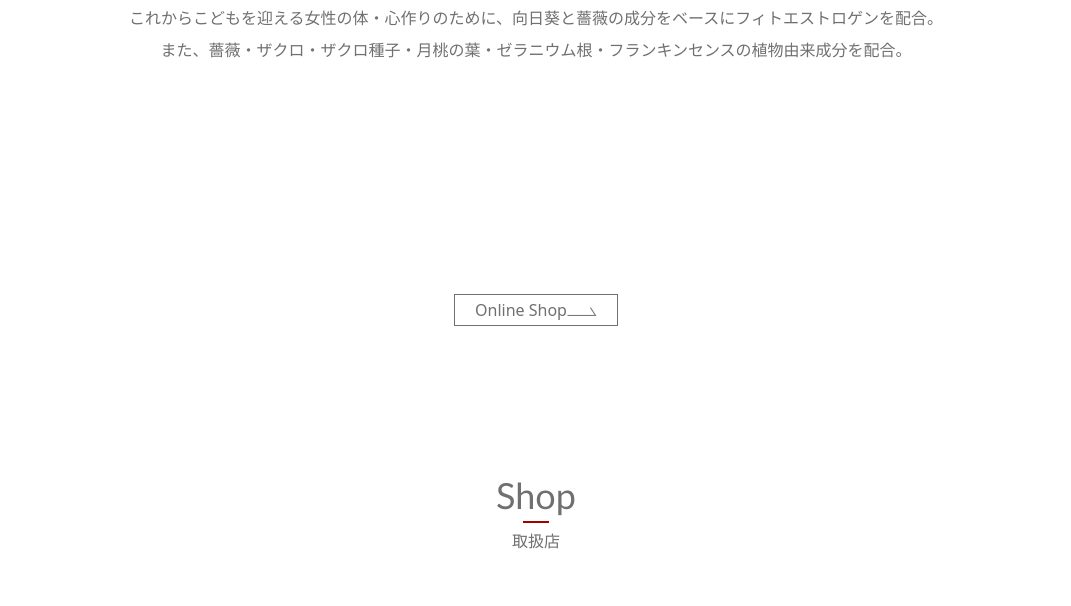
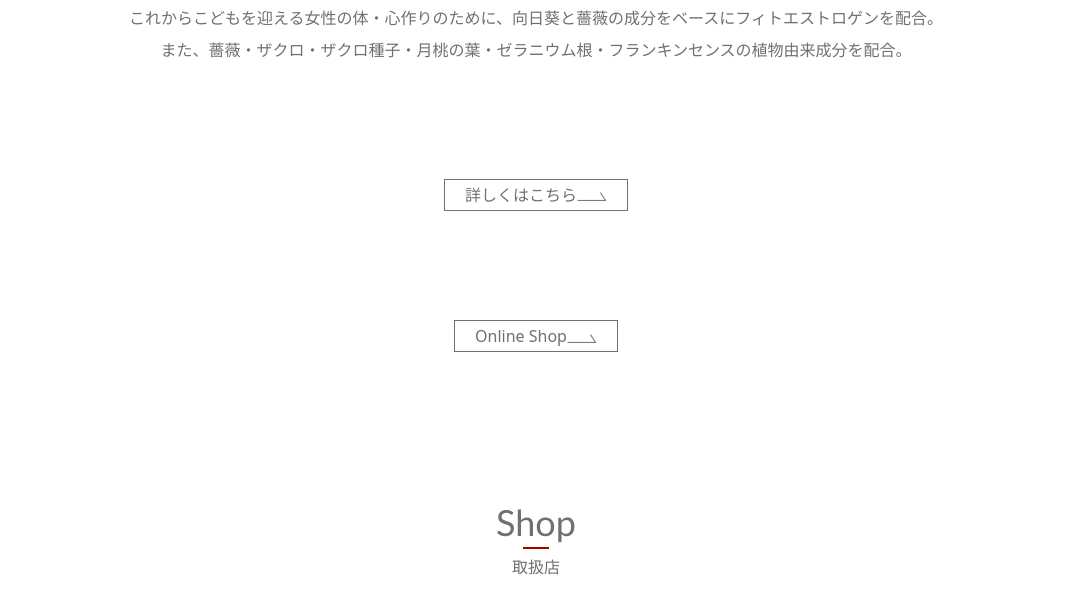
Before and after one commit to tecworks-co-jp/himawari-llc, a plain HTML site: page index.html in a window 1280 px wide. Shown: the part 6113-6719 px from the top of the page, without its empty margins (104-1175 px from the left). Drawn offline with nearby package versions, Linux system fonts and the light colour scheme.

Commit message:
オイル、ECサイトへのリンク追加

```diff
--- a/index.html
+++ b/index.html
@@ -181,17 +181,9 @@
                     これからこどもを迎える女性の体・心作りのために、向日葵と薔薇の成分をベースにフィトエストロゲンを配合。<br/>
                     また、薔薇・ザクロ・ザクロ種子・月桃の葉・ゼラニウム根・フランキンセンスの植物由来成分を配合。
                 </p>
-                <!-- <div class="row">
-                    <div class="col-md-4 col-xs-4">向日葵種子油</div>
-                    <div class="col-md-4 col-xs-4">ホホバ種子油</div>
-                    <div class="col-md-4 col-xs-4">薔薇</div>
+                <div class="col">
+                    <a href="https://bir-thday.tokyo/collections/%E4%BA%BA%E6%B0%97%E5%95%86%E5%93%81/products/%E3%83%90%E3%83%BC%E3%82%B9%E3%83%87%E3%83%BC%E3%82%AA%E3%82%A4%E3%83%AB" target="_blank" class="onlineshop-btn">詳しくはこちら<img src="./image/online_shop_arrow.png" class="py-2"></a>
                 </div>
-                <div class="row">
-                    <div class="col-md-3 col-xs-3">ザクロ種子油</div>
-                    <div class="col-md-3 col-xs-3">月桃の葉</div>
-                    <div class="col-md-3 col-xs-3">ゼラニウム(根)</div>
-                    <div class="col-md-3 col-xs-3">フランキンセンス</div>
-                </div> -->
             </div>
 
             <div class="row text-center margin-bottom-150">
```
